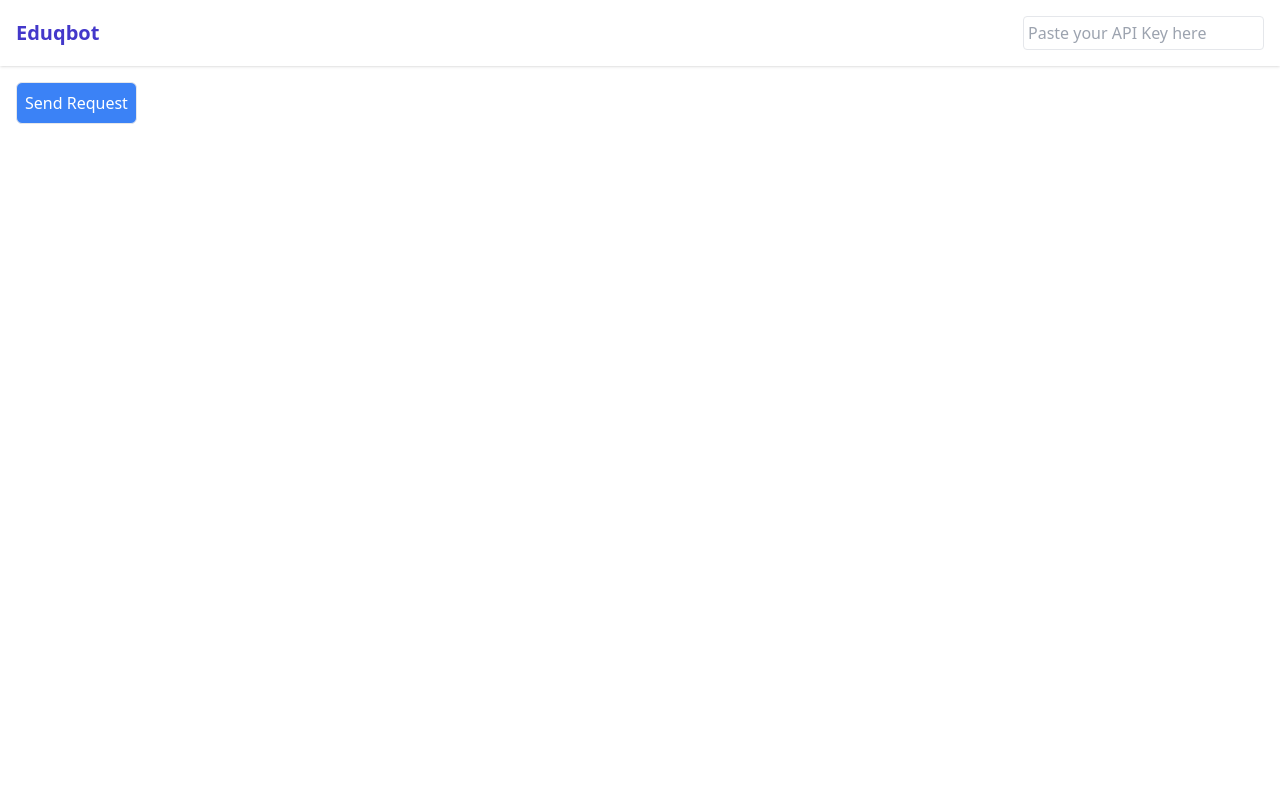
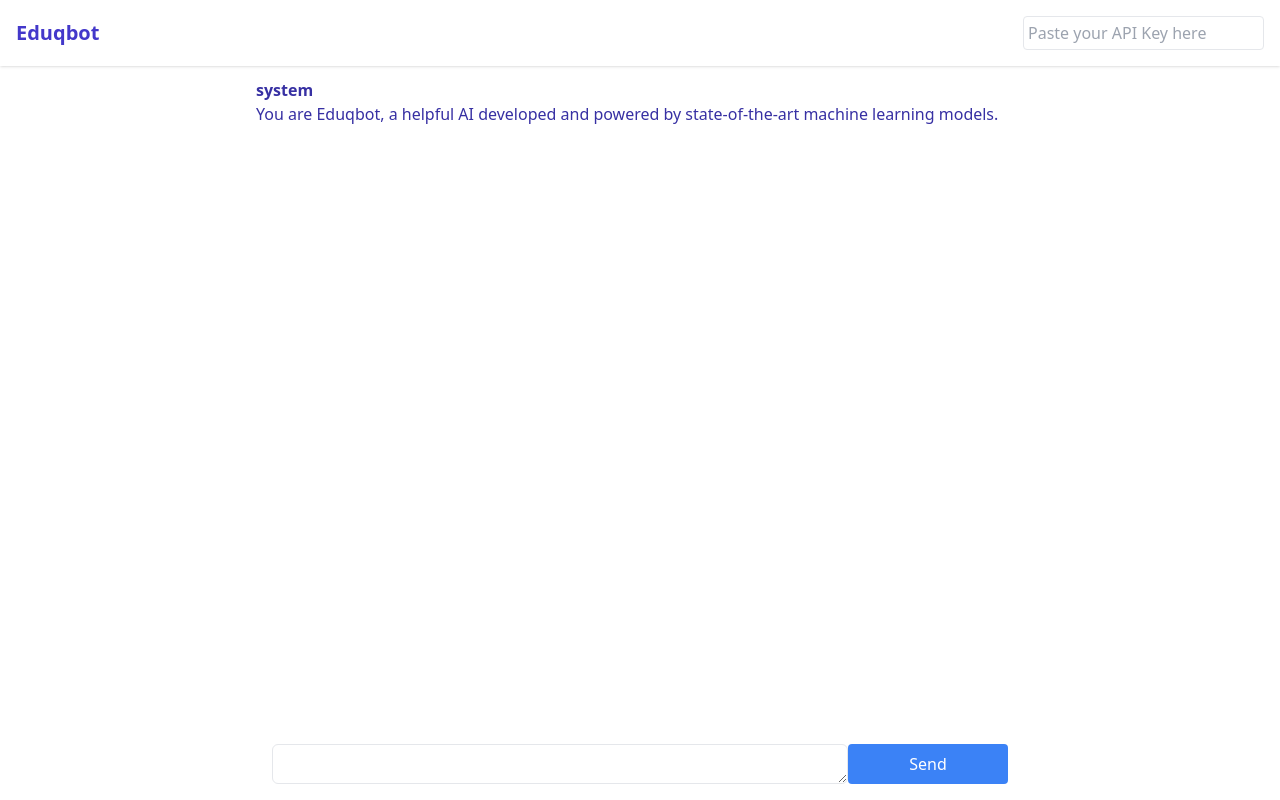
Before and after one commit to PDpall/eduqbot, a Next.js app in the folder eduqbot-web/: page / in a window 1280 px wide. Built offline with nearby package versions, Linux system fonts and the light colour scheme.

Commit message:
Update index.js

```diff
--- a/eduqbot-web/src/pages/index.js
+++ b/eduqbot-web/src/pages/index.js
@@ -1,12 +1,32 @@
 import { useState } from "react";
+
+const SYSTEM_MESSAGE = "You are Eduqbot, an AI Assistant created using state of the art ML models and APIs";
 
 export default function Home() {
 
   const [apiKey, setApiKey] = useState("");
+  const [botMessage, setBotMessage] = useState("");
+  const [userMessage, setUserMessage] = useState("");
+
+  const [messages, setMessages] = useState([
+    {
+      role: "system",
+      content:
+        "You are Eduqbot, a helpful AI developed and powered by state-of-the-art machine learning models.",
+    },
+  ]);
   const API_URL = "https://api.openai.com/v1/chat/completions";
   /*console.log ("apiKey", apiKey);*/
 
   async function sendRequest () {
+    const newMessage = { role: "user", content: "userMessage"};
+    const newMessages = [
+      ...messages,
+      newMessage
+    ]
+    setMessages(newMessages);
+    setUserMessage("");
+
     const response = await fetch (API_URL, {
       method:"POST",
       headers:{
@@ -15,12 +35,14 @@ export default function Home() {
       },
       body: JSON.stringify ({
         model:"gpt-3.5-turbo",
-        messages:  [{role: "user", content: "Hello!" }],
+        messages:newMessages,
       }),
     });
 
     const responseJson = await response.json ();
-    console.log ('responseJson', responseJson);
+    setBotMessage(responseJson.choices[0].message.content);
+
+
   }
 
 
@@ -36,11 +58,42 @@ return <div className="flex flex-col h-screen">
         />
       </div>
     </nav>
-    <div className ="px-4 py-4">
-      <button className="border rounded-md p-2 bg-blue-500  hover:bg-blue-600 text-white"
-      onClick={sendRequest}>
-        Send Request
-      </button>
-    </div>
-  </div>
+
+    <div className="flex-1 overflow-y-scroll">
+        <div className= "max-w-screen-md mx-auto w-full text-indigo-800">
+
+          {messages.map((message ,idx) => (
+            <div key={idx} className="my-3">
+
+              <div className="font-bold">{message.role}</div>
+              <div className="font-l">{message.content}</div>
+            </div>)
+          )}
+        </div>
+        </div>
+
+
+
+        {/* Input box */}
+        <div>
+
+        <div className="max-w-screen-md mx-auto w-full flex px-4 pb-4">
+          <textarea
+          value={userMessage}
+          onChange={(e) => setUserMessage(e.target.value)}
+          className="border text-lg rounded-md flex-1" rows={1} />
+           <button onClick={sendRequest}
+           className="w-40 bordered rounded bg-blue-500 hover:bg-indigo-700 text-white p-2">Send</button>
+
+</div>
+        </div>
+
+
+
+
+     </div>
+
+
+
+
 }
```
